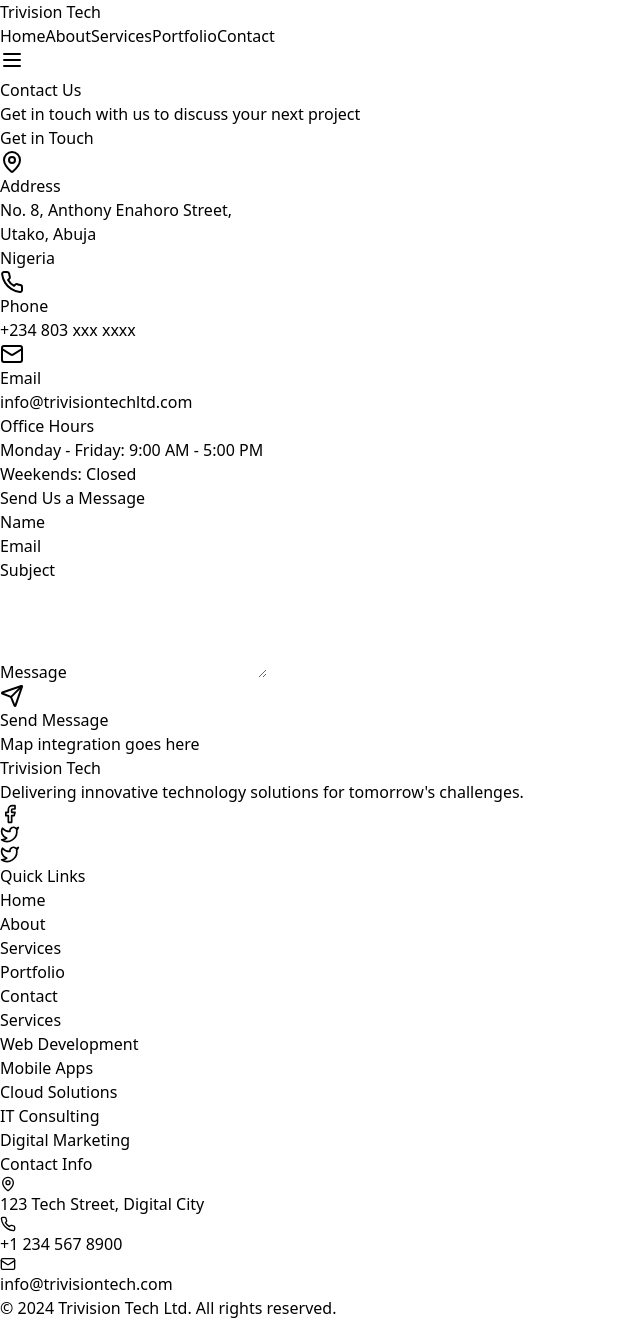
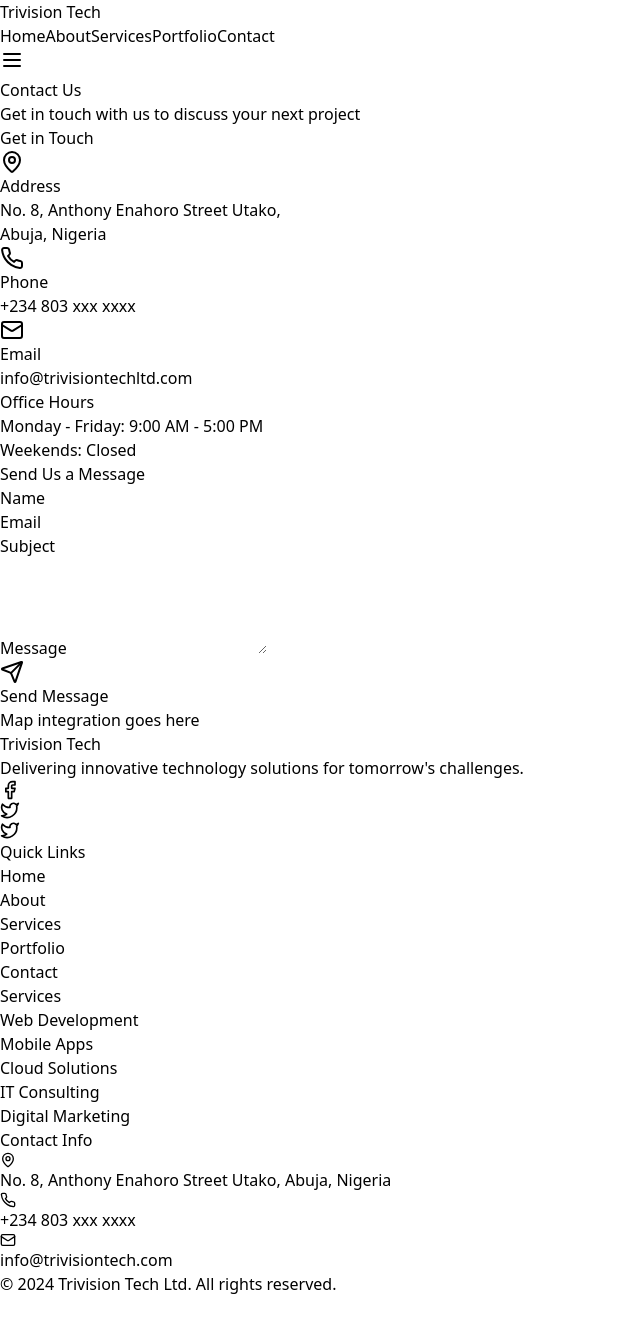
Before and after one commit to trivision-ltd/website, a React (Vite) app: page /contact in a window 1280 px wide. Shown: the whole page, without its empty margins (0-640 px from the left). After the commit the page ends 1296 px from the top, so only its background shows below. Built offline with nearby package versions, Linux system fonts and the light colour scheme.

Commit message:
update footer address

```diff
--- a/src/components/Footer.tsx
+++ b/src/components/Footer.tsx
@@ -52,11 +52,11 @@ const Footer = () => {
                         <ul className="space-y-2">
                             <li className="flex items-center text-gray-400">
                                 <MapPin size={16} className="mr-2" />
-                                123 Tech Street, Digital City
+                                No. 8, Anthony Enahoro Street Utako, Abuja, Nigeria
                             </li>
                             <li className="flex items-center text-gray-400">
                                 <Phone size={16} className="mr-2" />
-                                +1 234 567 8900
+                                +234 803 xxx xxxx
                             </li>
                             <li className="flex items-center text-gray-400">
                                 <Mail size={16} className="mr-2" />
--- a/src/pages/Contact.tsx
+++ b/src/pages/Contact.tsx
@@ -60,9 +60,8 @@ const Contact = () => {
                                     <div>
                                         <h3 className="text-lg font-medium text-gray-900">Address</h3>
                                         <p className="text-gray-600">
-                                            No. 8, Anthony Enahoro Street,<br />
-                                            Utako, Abuja<br />
-                                            Nigeria
+                                            No. 8, Anthony Enahoro Street Utako,<br />
+                                            Abuja, Nigeria
                                         </p>
                                     </div>
                                 </div>
```
